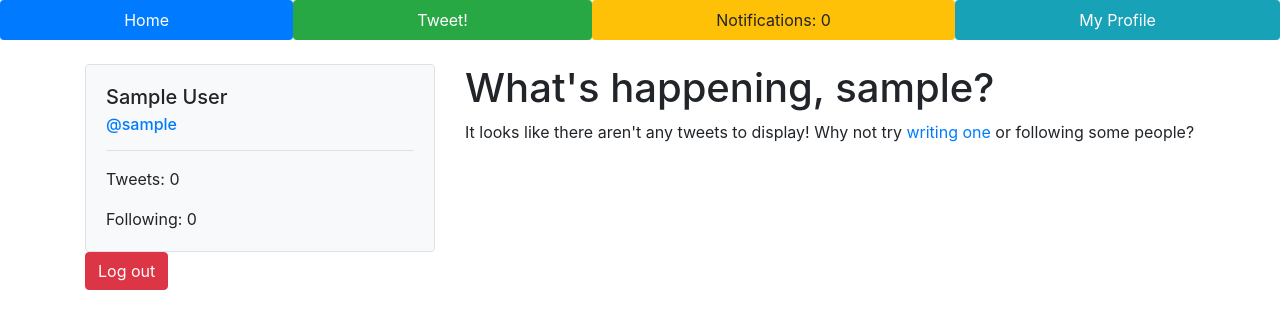
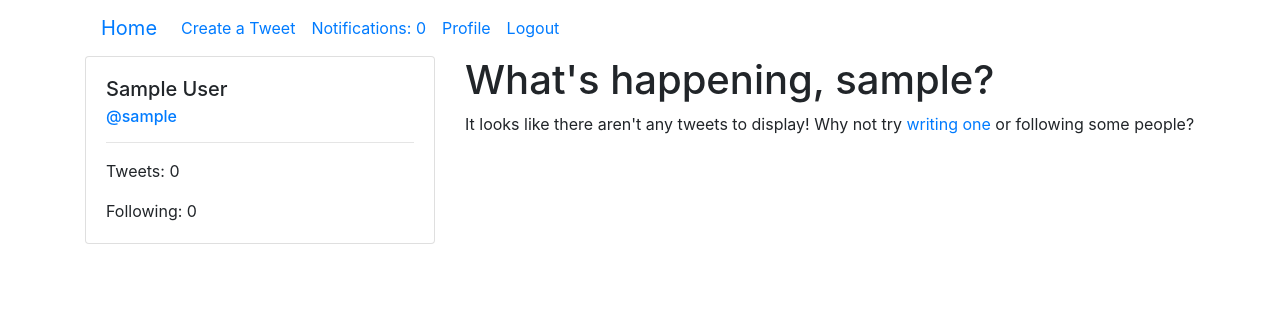
Before and after one commit to luisfff29/twitterclone, a Django app: page / in a window 1280 px wide. Shown: the top 329 px of the page. Run offline with Django 3.2, Linux system fonts and the light colour scheme; the visitor is signed in with stand-in values (Sample User, id 1); data comes from the database, SQL or seed files in the repository; data that the repository does not hold is empty; some libraries are stand-ins or nearby versions.

Commit message:
change navbar and testing dark mode

```diff
--- a/templates/base.html
+++ b/templates/base.html
@@ -2,46 +2,71 @@
 <html lang="en">
 
 <head>
-    <meta charset="UTF-8">
-    <meta name="viewport" content="width=device-width, initial-scale=1.0">
-    <!-- CSS only -->
-    <link rel="stylesheet" href="https://stackpath.bootstrapcdn.com/bootstrap/4.5.0/css/bootstrap.min.css"
-    integrity="sha384-9aIt2nRpC12Uk9gS9baDl411NQApFmC26EwAOH8WgZl5MYYxFfc+NcPb1dKGj7Sk" crossorigin="anonymous">
+  <meta charset="UTF-8" />
+  <meta name="viewport" content="width=device-width, initial-scale=1.0" />
+  <!-- Bootstrap CSS -->
+  <link rel="stylesheet" href="https://stackpath.bootstrapcdn.com/bootstrap/4.5.2/css/bootstrap.min.css"
+    integrity="sha384-JcKb8q3iqJ61gNV9KGb8thSsNjpSL0n8PARn9HuZOnIxN0hoP+VmmDGMN5t9UJ0Z" crossorigin="anonymous">
   {% load static %}
-    <link rel="shortcut icon" type="image/png" href="{% static 'favicon.ico' %}"/>
+  <link rel="shortcut icon" type="image/png" href="{% static 'favicon.ico' %}" />
+  <link rel="stylesheet" type="text/css" href="{% static 'css/style.css' %}">
   <title>Twitter Clone</title>
 </head>
-  {% if user.is_authenticated %}
-  <nav class="nav nav-pills flex-column flex-sm-row pb-4">
-    <a class="flex-sm-fill text-sm-center nav-link btn-primary" href="{% url 'homepage' %}">Home</a>
-    <a class="flex-sm-fill text-sm-center nav-link btn-success" href="{% url 'compose' %}">Tweet!</a>
-    <a class="flex-sm-fill text-sm-center nav-link btn-warning" href="{% url 'notification' %}">Notifications:
-      {{ num_notif|default:0 }}</a>
-    <a class="flex-sm-fill text-sm-center nav-link btn-info" href="{% url 'profile' user.username %}">My Profile</a>
-  </nav>
-  {% endif %}
 
 <body>
   <div class="container">
+    {% if user.is_authenticated %}
+    <nav class="navbar navbar-expand-lg">
+      <a class="navbar-brand" href="{% url 'homepage' %}">Home</a>
+      <button class="navbar-toggler" type="button" data-toggle="collapse" data-target="#navbarNav"
+        aria-controls="navbarNav" aria-expanded="false" aria-label="Toggle navigation">
+        <span class="navbar-toggler-icon"></span>
+      </button>
+
+      <div class="collapse navbar-collapse" id="navbarNav">
+        <ul class="navbar-nav mr-auto">
+          <li class="nav-item">
+            <a class="nav-link" href="{% url 'compose' %}">Create a Tweet</a>
+          </li>
+          <li class="nav-item">
+            <a class="nav-link" href="{% url 'notification' %}">Notifications: {{ num_notif|default:0 }}</a>
+          </li>
+          <li class="nav-item">
+            <a class="nav-link" href="{% url 'profile' user.username %}">Profile</a>
+          </li>
+          <li class="nav-item">
+            {% if user.is_authenticated %}
+            <a class="nav-link" href="{% url 'logout' %}">Logout</a>
+            {% endif %}
+          </li>
+        </ul>
+      </div>
+    </nav>
+    {% endif %}
     <div class="row">
       <div class="col-4">
-          <div class='card border bg-light'>
+        <div class="card">
           {% block card_block %}
-
           {% endblock %}
         </div>
-          {% if user.is_authenticated %}
-          <a href="{% url 'logout' %}" class='btn btn-danger'>Log out</a>
-          {% endif %}
       </div>
       <div class="col-8">
         {% block body_block %}
-
         {% endblock %}
       </div>
     </div>
   </div>
 
+  <!-- Bootstrap JS -->
+  <script src="https://code.jquery.com/jquery-3.5.1.slim.min.js"
+    integrity="sha384-DfXdz2htPH0lsSSs5nCTpuj/zy4C+OGpamoFVy38MVBnE+IbbVYUew+OrCXaRkfj" crossorigin="anonymous">
+  </script>
+  <script src="https://cdn.jsdelivr.net/npm/popper.js@1.16.1/dist/umd/popper.min.js"
+    integrity="sha384-9/reFTGAW83EW2RDu2S0VKaIzap3H66lZH81PoYlFhbGU+6BZp6G7niu735Sk7lN" crossorigin="anonymous">
+  </script>
+  <script src="https://stackpath.bootstrapcdn.com/bootstrap/4.5.2/js/bootstrap.min.js"
+    integrity="sha384-B4gt1jrGC7Jh4AgTPSdUtOBvfO8shuf57BaghqFfPlYxofvL8/KUEfYiJOMMV+rV" crossorigin="anonymous">
+  </script>
 </body>
 
 </html>
```
Also changed, not shown: static/css/style.css (added, +14 -0 lines). Lines whose indentation alone changed are shown as unchanged.
